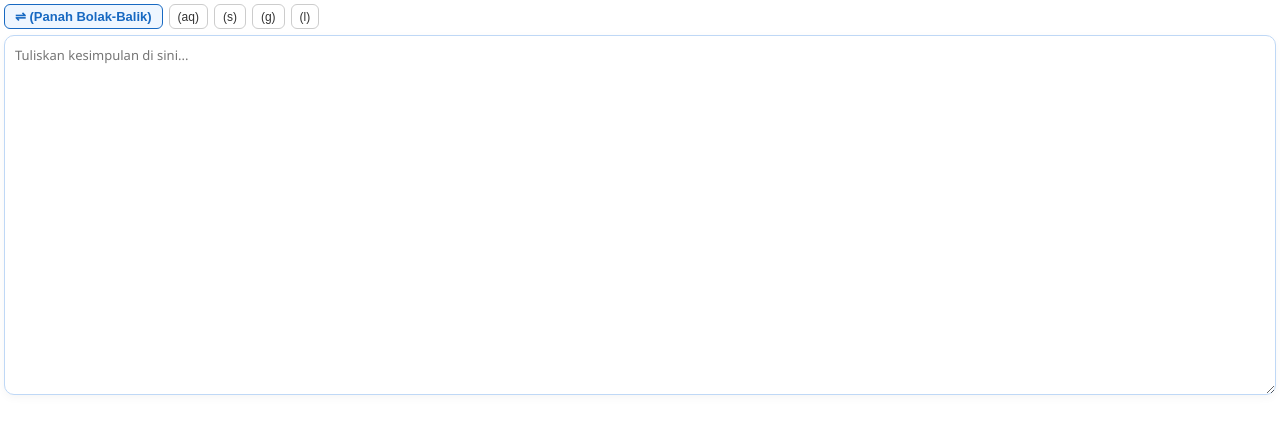
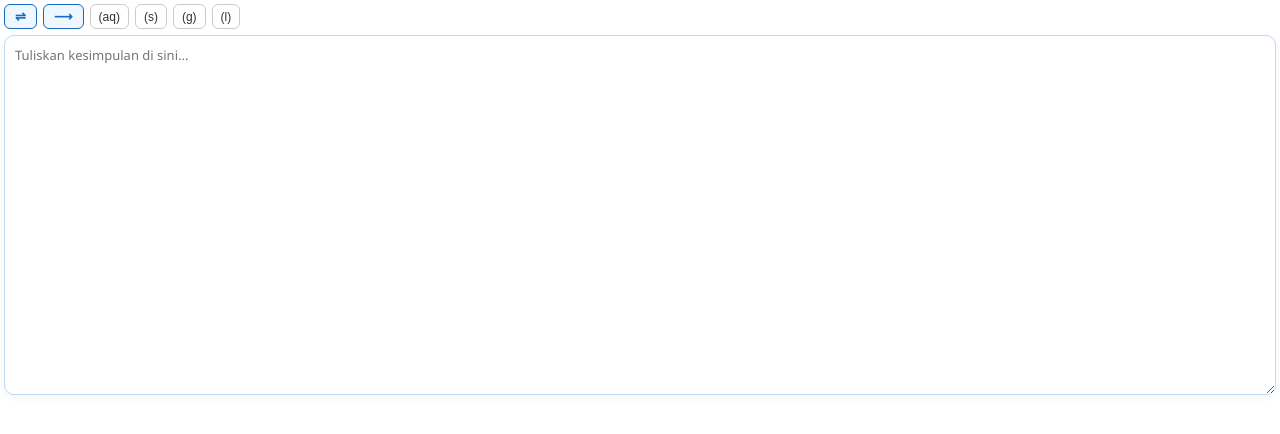
Before and after one commit to sucioktafi21/E-LKPD-SUHU, a plain HTML site: page fase5.html in a window 1280 px wide. Drawn offline with Linux system fonts and the light colour scheme.

Commit message:
Update symbol buttons in fase5.html

```diff
--- a/fase5.html
+++ b/fase5.html
@@ -11,7 +11,8 @@
 
   <!-- Tombol Bantuan Simbol -->
   <div style="margin-bottom: 6px; display: flex; gap: 6px; flex-wrap: wrap;">
-    <button type="button" onclick="insertSymbol('⇌')" style="padding: 4px 10px; border: 1.5px solid #1769c2; background: #eef6ff; color: #1769c2; border-radius: 6px; cursor: pointer; font-weight: bold; font-size: 13px;">⇌ (Panah Bolak-Balik)</button>
+    <button type="button" onclick="insertSymbol('⇌')" style="padding: 4px 10px; border: 1.5px solid #1769c2; background: #eef6ff; color: #1769c2; border-radius: 6px; cursor: pointer; font-weight: bold; font-size: 13px;">⇌ </button>
+    <button type="button" onclick="insertSymbol('⟶')" style="padding: 4px 10px; border: 1.5px solid #1769c2; background: #eef6ff; color: #1769c2; border-radius: 6px; cursor: pointer; font-weight: bold; font-size: 13px;">⟶ </button>
     <button type="button" onclick="insertSymbol(' (aq) ')" style="padding: 4px 8px; border: 1px solid #ccc; background: #ffffff; border-radius: 6px; cursor: pointer; font-size: 12px; color: #333;">(aq)</button>
     <button type="button" onclick="insertSymbol(' (s) ')" style="padding: 4px 8px; border: 1px solid #ccc; background: #ffffff; border-radius: 6px; cursor: pointer; font-size: 12px; color: #333;">(s)</button>
     <button type="button" onclick="insertSymbol(' (g) ')" style="padding: 4px 8px; border: 1px solid #ccc; background: #ffffff; border-radius: 6px; cursor: pointer; font-size: 12px; color: #333;">(g)</button>
```
